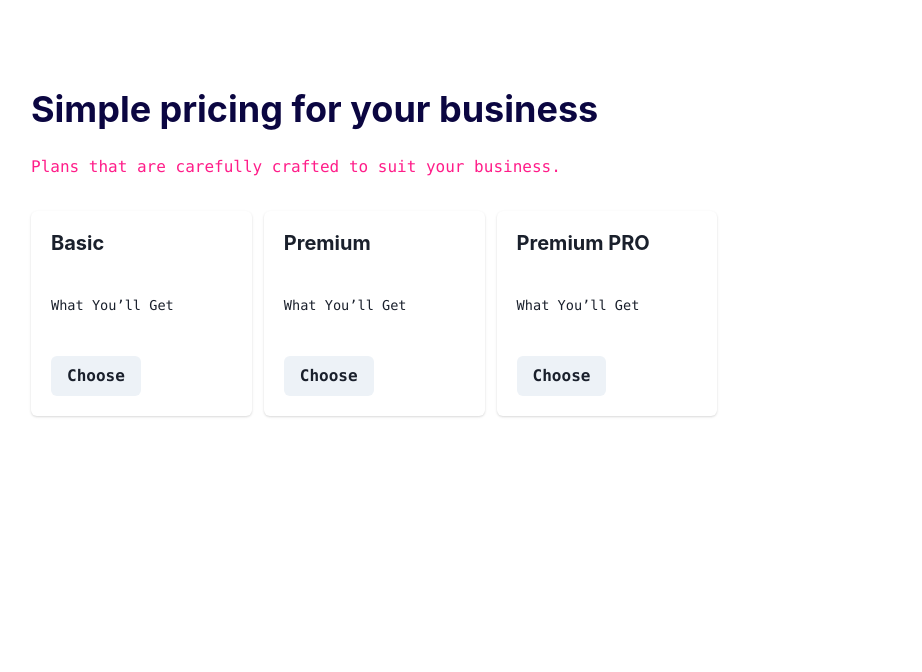
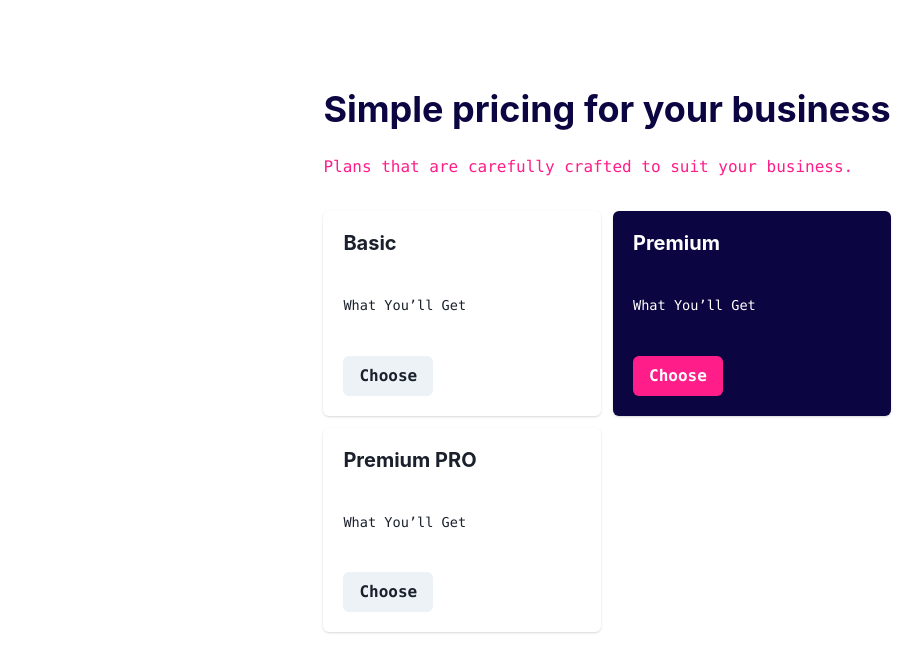
Before and after one commit to fazzyA/next13-pricing-ui-chakra-ui, a Next.js app: page / in a window 1280 px wide. Shown: the top 672 px of the page, without its empty margins (33-955 px from the left). Built offline with nearby package versions, Linux system fonts and the light colour scheme.

Commit message:
almost done

```diff
--- a/app/head.jsx
+++ b/app/head.jsx
@@ -1,7 +1,7 @@
 export default function Head() {
   return (
     <>
-      <title>Create Next App</title>
+      <title>Chakra UI</title>
       <meta content="width=device-width, initial-scale=1" name="viewport" />
       <meta name="description" content="Generated by create next app" />
       <link rel="icon" href="/favicon.ico" />
--- a/app/layout.jsx
+++ b/app/layout.jsx
@@ -1,6 +1,7 @@
 'use client';
 
 import './globals.css'
+import { Box, Flex } from "@chakra-ui/react"
 
 export default function RootLayout({ children }) {
   return (
--- a/app/page.jsx
+++ b/app/page.jsx
@@ -12,7 +12,6 @@ const inter = Inter({ subsets: ['latin'] })
 export default function Home() {
   return (
     <main className={styles.main}>
-            <div className="flex justify-content-center">
       <div className={styles.description}>
              <ChakraProvider>
              {/* <Row> */}
@@ -20,7 +19,6 @@ export default function Home() {
               {/* </Row> */}
               </ChakraProvider>
       </div>
-      </div>
     </main>
   )
 }
--- a/app/page.module.css
+++ b/app/page.module.css
@@ -8,7 +8,7 @@
 
 }
 .description {
-  display: row;
+  display:flex;
   justify-content: center;
   align-items: center;
   font-size: 0.85rem;
--- a/components/Cards.jsx
+++ b/components/Cards.jsx
@@ -3,14 +3,17 @@
 import { useState } from 'react';
 
 import React from 'react'
-import { Card, CardHeader, CardBody, CardFooter, Button, Box, Row } from '@chakra-ui/react'
+import { Card, CardHeader, CardBody, CardFooter, Button, } from '@chakra-ui/react'
 import { Heading } from '@chakra-ui/react'
 import { Text } from '@chakra-ui/react'
 import { SimpleGrid } from '@chakra-ui/react'
+import { Box, Flex } from "@chakra-ui/react"
 
 export default function Test() {
   return (
     <>
+    <Box display="row" alignItems="center" justifyContent="space-between">
+
         <Heading color='#0B0641' my={6} >Simple pricing for your business</Heading>
         <Text fontSize='md' color='#FF1D89'> Plans that are carefully crafted to suit your business.</Text>
 
@@ -26,15 +29,15 @@ export default function Test() {
       <Button>Choose</Button>
     </CardFooter>
   </Card>
-  <Card>
+  <Card  bg='#0B0641'>
     <CardHeader>
-      <Heading size='md'> Premium </Heading>
+      <Heading color='#ffffff' size='md'> Premium </Heading>
     </CardHeader>
     <CardBody>
-      <Text>What You’ll Get</Text>
+      <Text color='#ffffff'>What You’ll Get</Text>
     </CardBody>
     <CardFooter>
-      <Button>Choose</Button>
+      <Button color='#ffffff' bg='#FF1D89' >Choose</Button>
     </CardFooter>
   </Card>
   <Card>
@@ -49,6 +52,7 @@ export default function Test() {
     </CardFooter>
   </Card>
 </SimpleGrid>
+</Box>
 {/* <SimpleGrid my={8} columns={[2, null, 3]} spacing='40px'>
   <Box bg='tomato' height='80px'></Box>
   <Box bg='tomato' height='80px'></Box>
```
